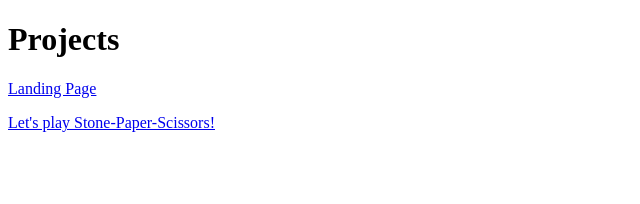
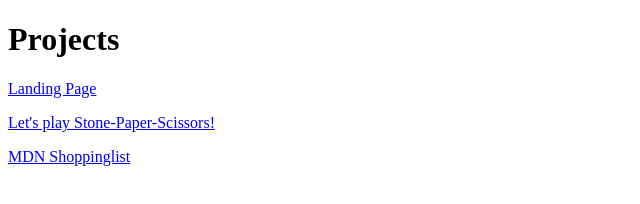
Before and after one commit to Jayavarma-JMJ/OdinProject-JMJ, a plain HTML site: page index.html in a window 1280 px wide. Shown: the whole page, without its empty margins (0-640 px from the left). Drawn offline with Linux system fonts and the light colour scheme.

Commit message:
Update Homepage
Add link to the MDN Shoppinglist project in index.html

```diff
--- a/index.html
+++ b/index.html
@@ -6,5 +6,6 @@
         <h1>Projects</h1>
         <p><a href="landingpage/landingpage.html">Landing Page</a></p>
         <p><a href="StonePaperScissor/StonePaperScissor.html">Let's play Stone-Paper-Scissors!</a></p>
+        <p><a href="Shoppinglist/shopping-list.html">MDN Shoppinglist</a></p>
     </body>
 </html>
```
